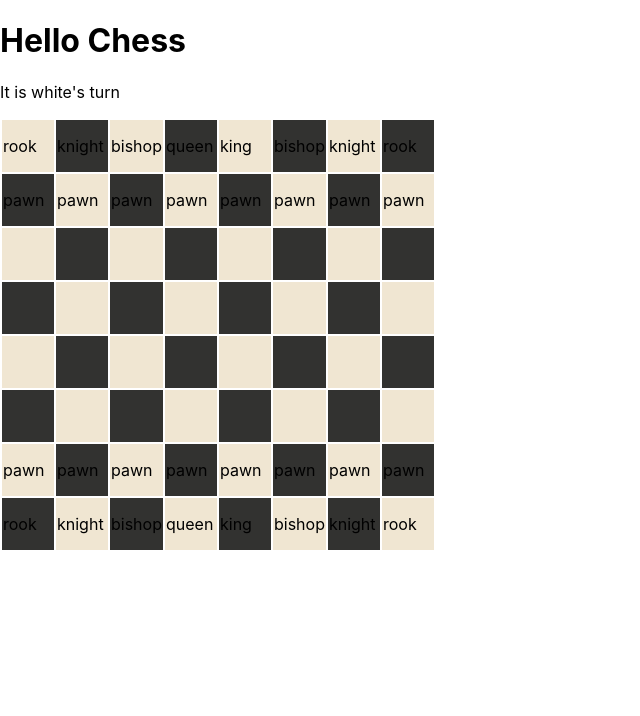
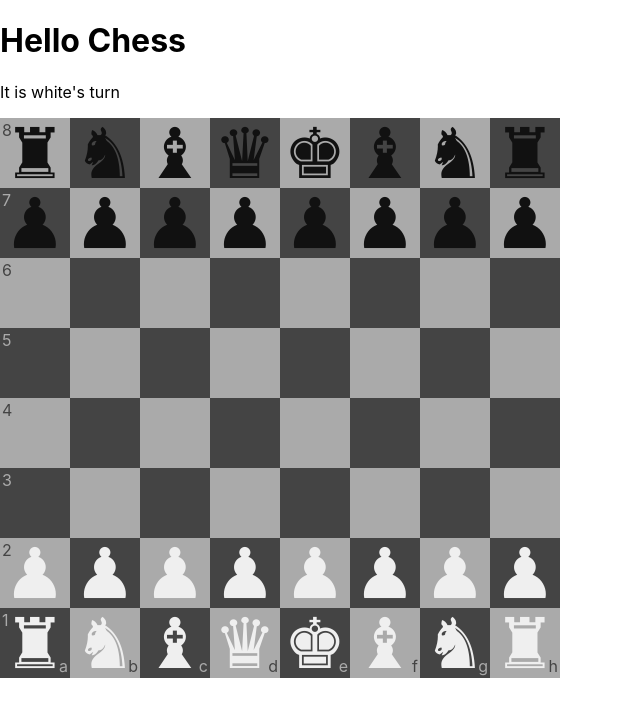
Before and after one commit to trevorallred/chess-ts, a React (Vite) app: page / in a window 1280 px wide. Shown: the top 716 px of the page, without its empty margins (0-640 px from the left). Built offline with nearby package versions, Linux system fonts and the light colour scheme.

Commit message:
saving progress

```diff
--- a/src/Board.tsx
+++ b/src/Board.tsx
@@ -1,16 +1,19 @@
-import {GameState, positionCells} from "./types.ts";
+import { GameState, PositionCells } from "./types.ts";
 import Cell from "./Cell.tsx";
 
-export default function Board({game}: {game: GameState}) {
+const files: PositionCells[] = [1, 2, 3, 4, 5, 6, 7, 8];
+const rows: PositionCells[] = [...files].reverse();
+
+export default function Board({ game }: { game: GameState }) {
   return (
-    <table>
-      {positionCells.map((row) => (
-        <tr>
-          {positionCells.map((file) => (
-            <Cell position={{ row, file }} game={game} />
+    <div>
+      {rows.map((row) => (
+        <div key={row} style={{ display: "flex" }}>
+          {files.map((file) => (
+            <Cell key={file} position={{ row, file }} game={game} />
           ))}
-        </tr>
+        </div>
       ))}
-    </table>
+    </div>
   );
 }
--- a/src/Cell.tsx
+++ b/src/Cell.tsx
@@ -1,25 +1,81 @@
-import { GameState, Position } from "./types.ts";
+import { GameState, Piece, PieceType, Position } from "./types.ts";
 
 type Props = {
   position: Position;
   game: GameState;
 };
 
-const DARK = "#323230";
-const LIGHT = "#F0E6D2";
+const DARK = "#444";
+const LIGHT = "#AAA";
+const size = 70;
 
 export default function Cell({ game, position }: Props) {
   const { row, file } = position;
   const piece = game.pieces.find((p) => p.position.row === row && p.position.file === file);
-  const isLight = (row + file) % 2 === 0;
+  const isLight = (row + file) % 2 === 1;
   const isSelected = piece && game.selectedPiece === piece;
   const isSelectable = piece && piece.color === game.turn;
+  function getBg(): string {
+    if (isSelected) {
+      return "#79C";
+    }
+    if (game.canMoveTo(position)) {
+      return "#9CC";
+    }
+    return isLight ? LIGHT : DARK;
+  }
   return (
-    <td
-      style={{ height: "50px", width: "50px", cursor: "pointer", backgroundColor: isLight ? LIGHT : DARK, border: 1 }}
+    <div
+      style={{
+        height: `${size}px`,
+        width: `${size}px`,
+        cursor: "pointer",
+        backgroundColor: getBg(),
+        display: "flex",
+        justifyContent: "center",
+        alignItems: "center",
+        position: "relative",
+      }}
       onClick={() => game.select(position, piece)}
     >
-      {piece?.type} {isSelected ? "S" : ""}
-    </td>
+      {piece && (
+        <p
+          style={{
+            fontSize: size,
+            color: piece.color === "white" ? "#EFEFEF" : "#111",
+          }}
+        >
+          {getPieceChar(piece)}
+        </p>
+      )}
+      {position.file === 1 && (
+        <span style={{ position: "absolute", top: 2, left: 2, color: isLight ? DARK : LIGHT }}>{position.row}</span>
+      )}
+      {position.row === 1 && (
+        <span style={{ position: "absolute", bottom: 2, right: 2, color: isLight ? DARK : LIGHT }}>
+          {toFile(position.file)}
+        </span>
+      )}
+    </div>
   );
 }
+
+function toFile(file: number): string {
+  return String.fromCharCode("a".charCodeAt(0) + file - 1);
+}
+
+const pieceChars: Record<PieceType, string> = {
+  pawn: "♟",
+  rook: "♜",
+  knight: "♞",
+  bishop: "♝",
+  queen: "♛",
+  king: "♚",
+};
+
+function getPieceChar(piece?: Piece): string | undefined {
+  if (!piece) {
+    return undefined;
+  }
+  return pieceChars[piece.type];
+}
--- a/src/game.ts
+++ b/src/game.ts
@@ -8,18 +8,39 @@ export function useGame(boardString?: string): GameState {
   const [selectedPiece, setSelectedPiece] = useState<Piece | undefined>();
   const [turn, setTurn] = useState<"white" | "black">("white");
 
-  function select(position: Position, piece: Piece): boolean {
-    console.info("clicked", position);
-    console.info("Selected", piece);
-    setSelectedPiece(piece);
-    return true;
-    setTurn(turn === "white" ? "black" : "white");
-    if (piece && piece) {
+  function select(position: Position, piece?: Piece): boolean {
+    if (selectedPiece) {
+      if (equalsPiece(selectedPiece, piece)) {
+        // Deselect current piece
+        setSelectedPiece(undefined);
+        return true;
+      }
+      if (selectedPiece.color === turn) {
+        // Select another piece
+        setSelectedPiece(piece);
+        return true;
+      }
+      if (canMoveTo(position)) {
+        console.log("Moving", selectedPiece, "to", position);
+        const updated = pieces
+          .map((p) => (equalsPiece(p, selectedPiece) ? { ...p, position } : p))
+          .filter((p) => !(equalsPiece(p, piece) && p.color !== piece?.color));
+        setPieces(updated);
+        setSelectedPiece(undefined);
+        setTurn(turn === "white" ? "black" : "white");
+        return true;
+      }
+      return false;
+    }
+    if (piece && piece.color === turn) {
       setSelectedPiece(piece);
-    } else {
-      setSelectedPiece(undefined);
     }
     return true;
+  }
+
+  function canMoveTo(position: Position): boolean {
+    if (!selectedPiece) return false;
+    return canPieceMoveTo(selectedPiece, position, pieces);
   }
 
   return {
@@ -27,22 +48,61 @@ export function useGame(boardString?: string): GameState {
     selectedPiece,
     pieces,
     select,
+    canMoveTo,
   };
+}
+
+function canPieceMoveTo(piece: Piece, position: Position, pieces: Piece[]): boolean {
+  if (piece.type === "pawn") {
+    if (piece.color === "white") {
+      if (isFrom({ piece, target: position, forward: 1 })) return true;
+      const isStartingPosition = piece.position.row === (piece.color === "white" ? 2 : 7);
+      if (isFrom({ piece, target: position, forward: 2 }) && isStartingPosition) return true;
+    } else {
+      if (piece.position.file === position.file && piece.position.row === position.row - 1) return true;
+    }
+    return false;
+  }
+  return false;
+}
+
+type FromProp = {
+  piece: Piece;
+  target: Position;
+  forward?: number;
+  right?: number;
+};
+
+function isFrom(props: FromProp): boolean {
+  const { piece, target, right = 0 } = props;
+  const forward = (props.forward || 0) * (piece.color === "white" ? 1 : -1);
+  return piece.position.row + forward === target.row && piece.position.file + right === target.file;
+}
+
+function equalsPiece(p1?: Piece, p2?: Piece): boolean {
+  if (!p1 || !p2) return false;
+  return p1.id === p2.id;
+}
+
+function hasSamePosition(p1?: Piece, p2?: Piece): boolean {
+  if (!p1?.position) return false;
+  if (!p2?.position) return false;
+  return p1.position.row === p2.position.row && p1.position.file === p2.position.file;
 }
 
 function initializePieces(boardString = DEFAULT_BOARD): Piece[] {
   const pieces: Piece[] = [];
-  boardString.split("/").forEach((rowString, row) => {
-    for (let i = 0; i < boardString.length; i++) {
-      const char = rowString[i];
+  boardString.split("/").forEach((rowString, y) => {
+    // console.info("row", y, rowString);
+    for (let x = 0; x < boardString.length; x++) {
+      const char = rowString[x];
       const shift = parseInt(char);
-      console.log(char, shift);
       if (char && isNaN(shift)) {
-        const position: Position = { file: (i + 1) as PositionCells, row: (row + 1) as PositionCells };
-        const piece = buildPiece(rowString[i], position);
+        const position: Position = { file: (x + 1) as PositionCells, row: (8 - y) as PositionCells };
+        const piece = buildPiece(rowString[x], position);
         pieces.push(piece);
       } else {
-        i += shift - 1;
+        x += shift - 1;
       }
     }
   });
@@ -51,6 +111,7 @@ function initializePieces(boardString = DEFAULT_BOARD): Piece[] {
 
 function buildPiece(piece: string, position: Position): Piece {
   return {
+    id: Math.ceil(Math.random() * 1000),
     color: piece === piece.toUpperCase() ? "white" : "black",
     type: toPieceType(piece),
     position,
--- a/src/types.ts
+++ b/src/types.ts
@@ -3,9 +3,11 @@ export type GameState = {
   selectedPiece?: Piece;
   pieces: Piece[];
   select: (position: Position, piece?: Piece) => boolean;
+  canMoveTo: (position: Position) => boolean;
 };
 
 export type Piece = {
+  id: number;
   color: PieceColor;
   type: PieceType;
   position: Position;
@@ -20,4 +22,3 @@ export type Position = {
   row: PositionCells;
 };
 export type PositionCells = 1 | 2 | 3 | 4 | 5 | 6 | 7 | 8;
-export const positionCells: PositionCells[] = [1, 2, 3, 4, 5, 6, 7, 8];
```
